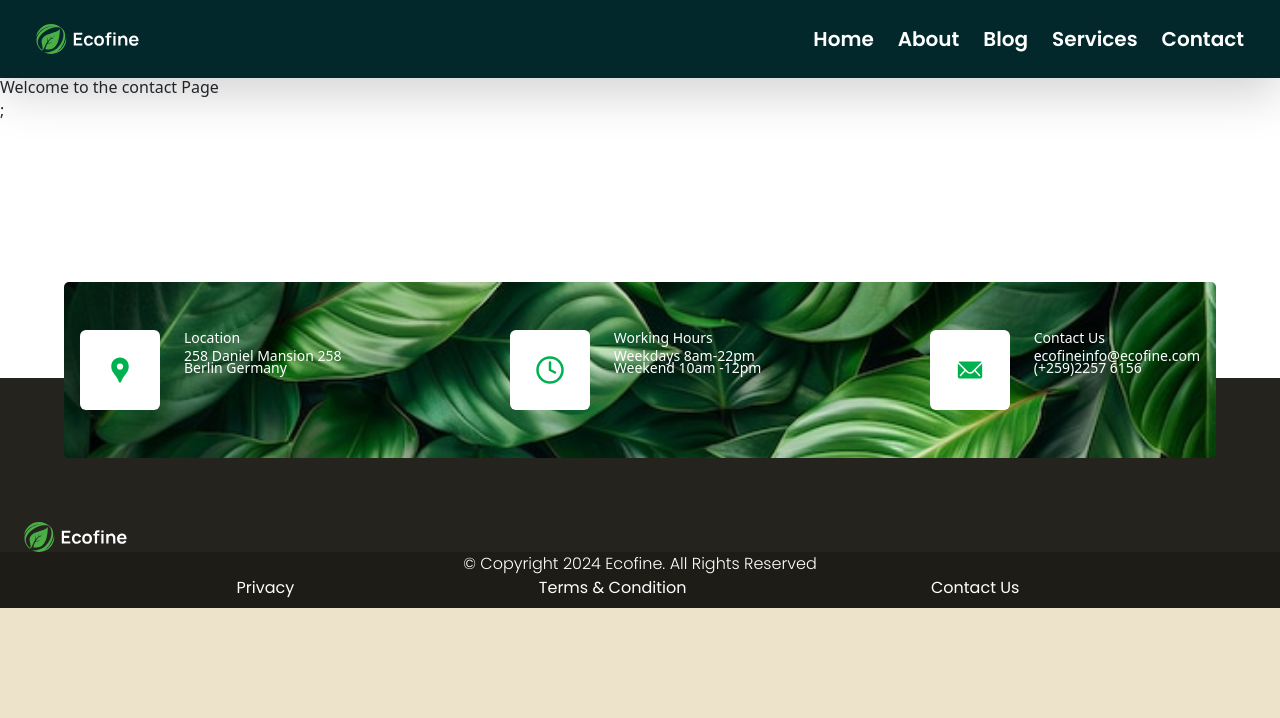
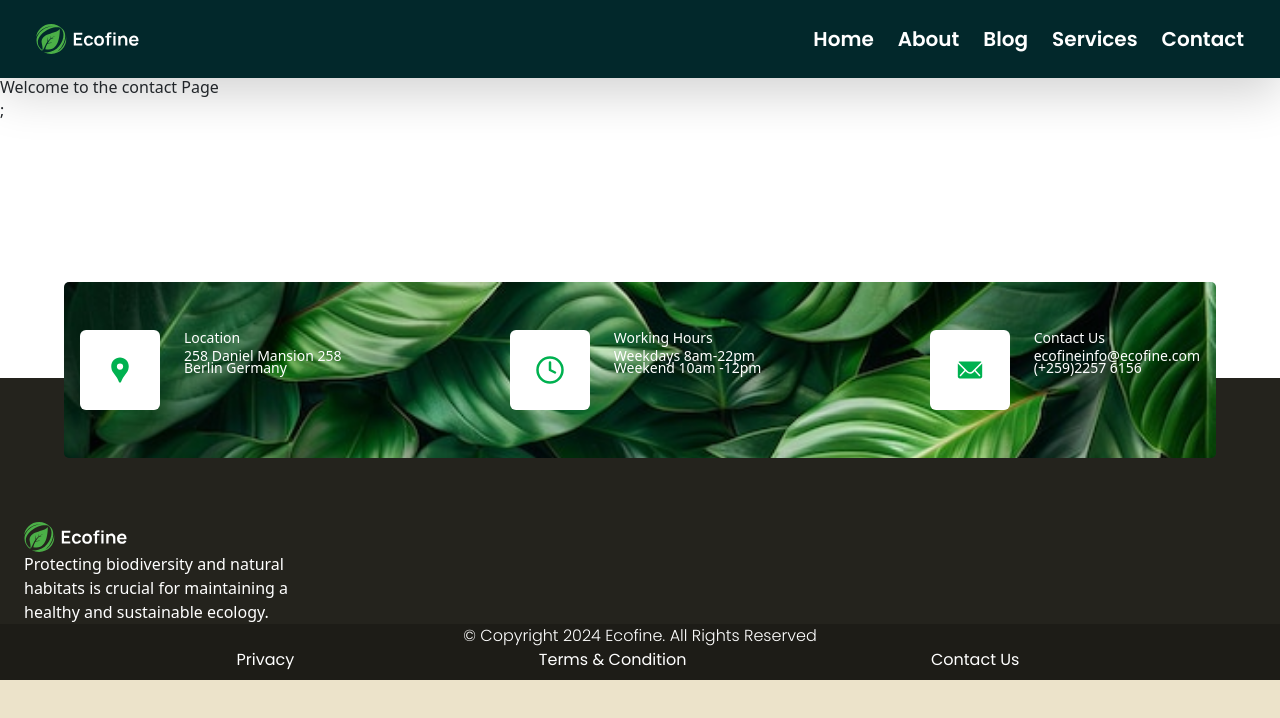
Before and after one commit to VincentMugondora/Eco-Fine, a React (Vite) app: page /contact in a window 1280 px wide. Shown: the top 718 px of the page. Built offline with nearby package versions, Linux system fonts and the light colour scheme.

Commit message:
added miscallenous folder

```diff
--- a/src/components/footer/footer components/FooterMiddle.jsx
+++ b/src/components/footer/footer components/FooterMiddle.jsx
@@ -3,11 +3,18 @@ import Logo from "/logo2 (1).svg"
 const FooterMiddle = () => {
   return (
     <div className="flex container flex-wrap pt-36">
-      <div>
+      <div className="text-white">
         <img src={Logo} alt="logo" className="w-28 h-auto" />
+        <p className="md:w-[40%]">
+          Protecting biodiversity and natural habitats is crucial for
+          maintaining a healthy and sustainable ecology.
+        </p>
+        <div>
+
+        </div>
       </div>
     </div>
-  )
+  );
 }
 
 export default FooterMiddle
--- /dev/null
+++ b/src/components/miscallaneous/Icons.jsx
@@ -0,0 +1,25 @@
+import { LiaFacebookF } from "react-icons/lia";
+import { FaTwitter } from "react-icons/fa";
+import { SiBehance } from "react-icons/si";
+import { IoLogoYoutube } from "react-icons/io";
+
+const Icons = () => {
+  return (
+    <div>
+      <div className="p-2 bg-[#00B150] rounded-sm">
+        <LiaFacebookF className="text-white" />
+      </div>
+      <div className="p-2 bg-[#00B150] rounded-sm">
+        <FaTwitter className="text-white" />
+      </div>
+      <div className="p-2 bg-[#00B150] rounded-sm">
+        <SiBehance className="text-white" />
+      </div>
+      <div className="p-2 bg-[#00B150] rounded-sm">
+        <IoLogoYoutube className="text-white" />
+      </div>
+    </div>
+  );
+};
+
+export default Icons;
```
